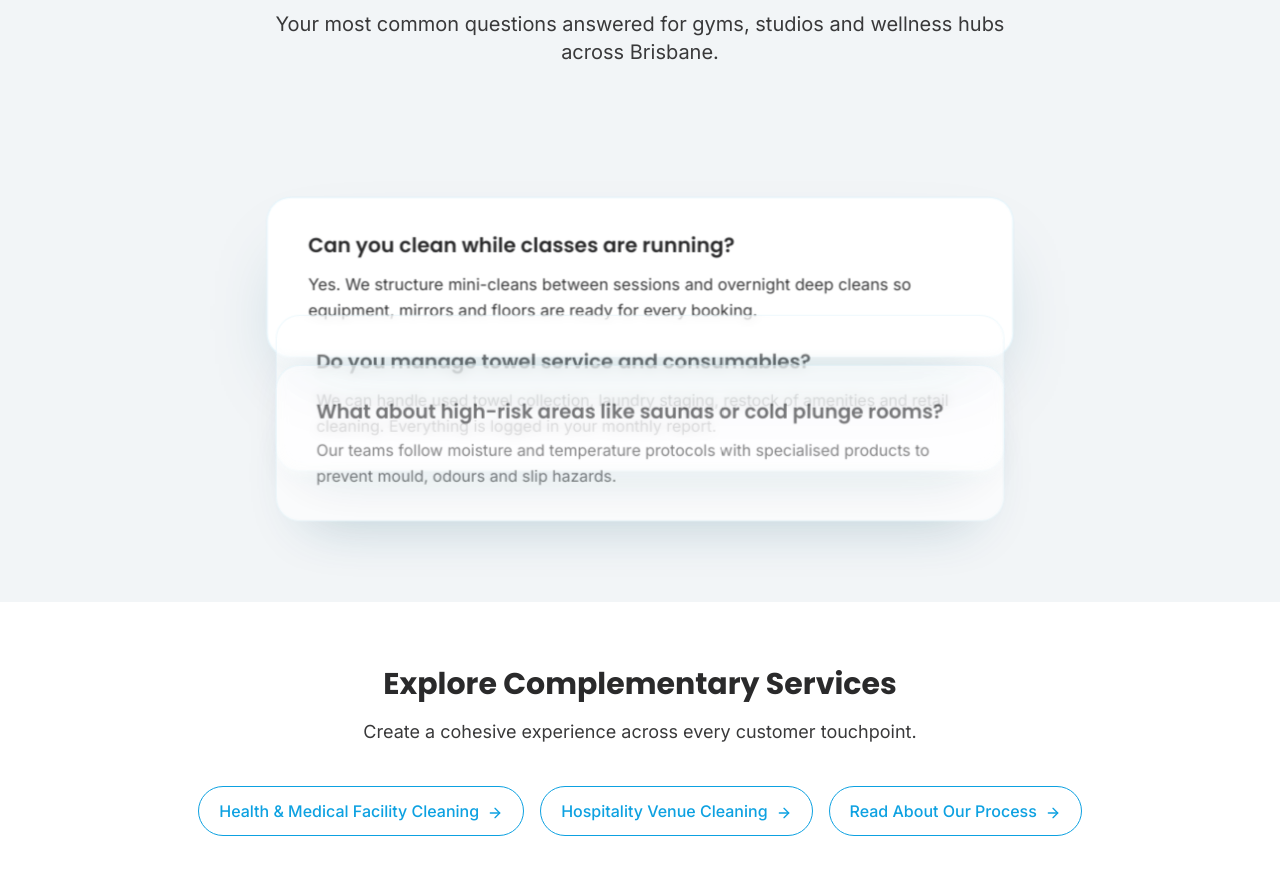
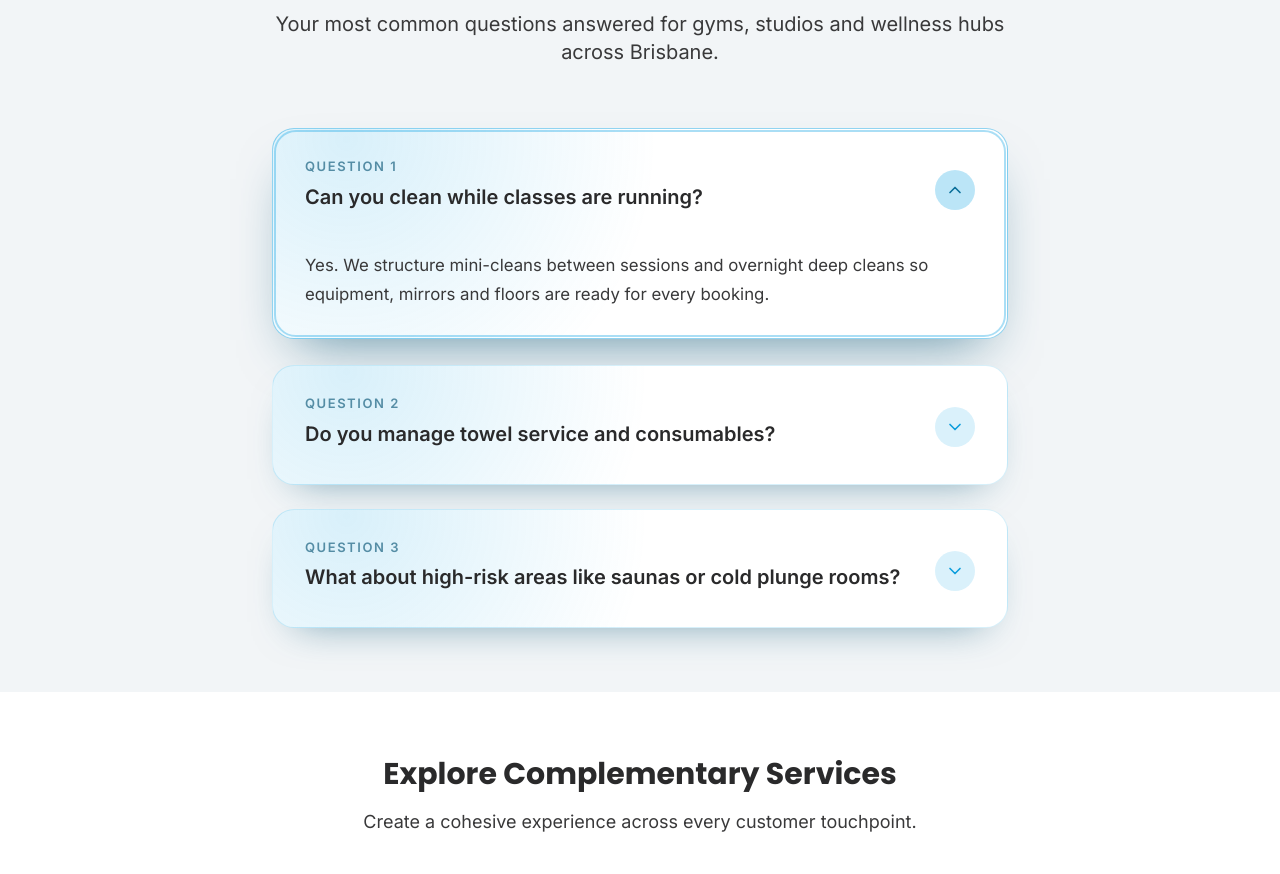
Before and after one commit to louiss09/mogcleaningwebsite, a React (Vite) app: page /services/fitness in a window 1280 px wide. Shown: the part 3360-4234 px from the top of the page. Built offline with nearby package versions, Linux system fonts and the light colour scheme; no server answers.

Commit message:
Polish FAQ accordion presentation

```diff
--- a/src/App.css
+++ b/src/App.css
@@ -257,90 +257,162 @@ h1, h2, h3, h4, h5, h6 {
 
 /* FAQ Stack Layout */
 .faq-stack {
-  position: relative;
   display: flex;
   flex-direction: column;
+  gap: 1.5rem;
   margin: 0;
-  padding-top: 2.5rem;
-  padding-bottom: 2.5rem;
-  --stack-gap: 48px;
-}
-
-@media (min-width: 768px) {
-  .faq-stack {
-    padding-top: 3rem;
-    padding-bottom: 3rem;
-  }
+  padding: 0;
 }
 
 .faq-stack-services {
   max-width: 46rem;
   margin-left: auto;
   margin-right: auto;
-  --stack-gap: 54px;
+  width: 100%;
 }
 
 .faq-card {
   position: relative;
-  background: rgba(255, 255, 255, 0.96);
-  border-radius: 24px;
-  border: 1px solid rgba(12, 161, 225, 0.12);
-  box-shadow: 0 30px 60px -32px rgba(11, 86, 118, 0.45);
-  padding: 1.75rem 2rem;
-  backdrop-filter: blur(6px);
-  transition: transform 0.3s ease, box-shadow 0.3s ease;
-  --stack-index: 0;
+  background: radial-gradient(circle at 10% 5%, rgba(13, 161, 225, 0.16) 0%, rgba(255, 255, 255, 0) 45%),
+    #ffffff;
+  border-radius: 22px;
+  border: 1px solid rgba(12, 161, 225, 0.16);
+  box-shadow: 0 18px 40px -24px rgba(11, 86, 118, 0.6);
+  overflow: hidden;
+  transition: border-color 0.25s ease, box-shadow 0.25s ease, transform 0.25s ease;
 }
 
-@media (min-width: 768px) {
-  .faq-card {
-    padding: 2rem 2.5rem;
-    margin-top: calc(var(--stack-index, 0) * -1 * var(--stack-gap));
+.faq-card__accent {
+  position: absolute;
+  inset: 1px;
+  border-radius: inherit;
+  pointer-events: none;
+  border: 2px solid rgba(13, 161, 225, 0.35);
+  opacity: 0;
+  transition: opacity 0.25s ease;
+}
+
+.faq-card.is-open {
+  border-color: rgba(13, 161, 225, 0.45);
+  box-shadow: 0 26px 55px -25px rgba(11, 86, 118, 0.65);
+  transform: translateY(-2px);
+}
+
+.faq-card.is-open .faq-card__accent {
+  opacity: 1;
+}
+
+.faq-card__button {
+  width: 100%;
+  display: flex;
+  align-items: center;
+  justify-content: space-between;
+  gap: 1.5rem;
+  padding: 1.75rem 2rem 1.5rem;
+  background: transparent;
+  border: none;
+  text-align: left;
+  cursor: pointer;
+  color: #2a2a2b;
+  font: inherit;
+  position: relative;
+  z-index: 1;
+}
+
+.faq-card__button:hover {
+  background-color: rgba(13, 161, 225, 0.08);
+}
+
+.faq-card__button:focus-visible {
+  outline: 3px solid rgba(13, 161, 225, 0.6);
+  outline-offset: 4px;
+}
+
+.faq-card__button-inner {
+  display: grid;
+  gap: 0.4rem;
+}
+
+.faq-card__label {
+  font-size: 0.8125rem;
+  text-transform: uppercase;
+  letter-spacing: 0.12em;
+  font-weight: 600;
+  color: rgba(11, 86, 118, 0.65);
+}
+
+.faq-card__question {
+  display: block;
+}
+
+.faq-card__icon {
+  display: inline-flex;
+  align-items: center;
+  justify-content: center;
+  width: 2.5rem;
+  height: 2.5rem;
+  border-radius: 999px;
+  background: rgba(13, 161, 225, 0.15);
+  color: #0d9edc;
+  transition: transform 0.25s ease, background 0.25s ease, color 0.25s ease;
+}
+
+.faq-card__icon svg {
+  width: 1.25rem;
+  height: 1.25rem;
+}
+
+.faq-card__icon.open {
+  transform: rotate(180deg);
+  background: rgba(13, 161, 225, 0.28);
+  color: #0a6f9a;
+}
+
+.faq-card__answer {
+  max-height: 0;
+  overflow: hidden;
+  transition: max-height 0.35s ease, padding-top 0.35s ease, padding-bottom 0.35s ease;
+  padding: 0 2rem;
+}
+
+.faq-card__answer-inner {
+  padding-bottom: 1.75rem;
+}
+
+.faq-card__answer.open {
+  max-height: 900px;
+  padding-top: 0.25rem;
+}
+
+.faq-card__answer p {
+  margin: 0;
+  font-size: 1.05rem;
+  line-height: 1.75;
+}
+
+@media (max-width: 767px) {
+  .faq-card__button {
+    padding: 1.35rem 1.5rem 1.15rem;
+  }
+
+  .faq-card__answer {
+    padding-left: 1.5rem;
+    padding-right: 1.5rem;
+  }
+
+  .faq-card__icon {
+    width: 2.25rem;
+    height: 2.25rem;
   }
 }
 
-.faq-card__glow {
-  position: absolute;
-  inset: 0;
-  border-radius: inherit;
-  background: linear-gradient(135deg, rgba(13, 161, 225, 0.12), rgba(92, 201, 112, 0.08));
-  opacity: 0;
-  transition: opacity 0.3s ease;
-  pointer-events: none;
-}
+@media (prefers-reduced-motion: reduce) {
+  .faq-card__answer {
+    transition: none;
+  }
 
-.faq-card[data-state='active'] {
-  opacity: 1;
-  transform: translate3d(0, -6px, 0) scale(1.015);
-  box-shadow: 0 40px 80px -32px rgba(11, 86, 118, 0.38);
-}
-
-.faq-card[data-state='past'] {
-  opacity: 0.78;
-  transform: translate3d(0, 0, 0) scale(0.995);
-  filter: saturate(0.92);
-}
-
-.faq-card[data-state='upcoming'] {
-  opacity: 0.62;
-  transform: translate3d(0, 6px, 0) scale(0.99);
-  filter: saturate(0.9);
-}
-
-.faq-card:hover {
-  box-shadow: 0 35px 70px -30px rgba(11, 86, 118, 0.55);
-  transform: translate3d(0, -2px, 0);
-}
-
-.faq-card:hover .faq-card__glow {
-  opacity: 1;
-}
-
-@media (max-width: 767px) {
-  .faq-stack .faq-card {
-    margin-top: 0 !important;
-    opacity: 1;
-    transform: none;
-    filter: none;
+  .faq-card__answer.open {
+    max-height: none;
+    padding-top: 0.75rem;
   }
 }
--- a/src/components/FAQStack.tsx
+++ b/src/components/FAQStack.tsx
@@ -13,91 +13,71 @@ type FAQStackProps = {
   answerClassName?: string;
 };
 
-const clamp = (value: number, min: number, max: number) => Math.min(max, Math.max(min, value));
-
 const FAQStack: React.FC<FAQStackProps> = ({
   items,
   className = '',
   cardClassName = '',
-  questionClassName = 'text-xl font-semibold text-charcoal mb-3',
+  questionClassName = 'text-xl font-semibold text-charcoal',
   answerClassName = 'text-jet leading-relaxed',
 }) => {
-  const stackRef = React.useRef<HTMLDivElement | null>(null);
-  const [activeIndex, setActiveIndex] = React.useState(0);
+  const [openIndex, setOpenIndex] = React.useState<number | null>(items.length > 0 ? 0 : null);
+  const instanceId = React.useId();
 
-  // Animate on scroll
-  React.useEffect(() => {
-    const node = stackRef.current;
-    if (!node) return;
-
-    let rafId: number | null = null;
-
-    const update = () => {
-      rafId = null;
-      const rect = node.getBoundingClientRect();
-      const viewport = window.innerHeight || 1;
-      const start = viewport * 0.75;
-      const end = viewport * 0.1;
-      const range = rect.height + start - end;
-      const distance = start - rect.top;
-      const progress = clamp(distance / range, 0, 1);
-      const calculatedIndex = clamp(Math.round(progress * (items.length - 1)), 0, items.length - 1);
-      setActiveIndex(calculatedIndex);
-    };
-
-    const handleScroll = () => {
-      if (rafId === null) rafId = window.requestAnimationFrame(update);
-    };
-
-    handleScroll();
-    window.addEventListener('scroll', handleScroll, { passive: true });
-    window.addEventListener('resize', handleScroll);
-
-    return () => {
-      if (rafId !== null) window.cancelAnimationFrame(rafId);
-      window.removeEventListener('scroll', handleScroll);
-      window.removeEventListener('resize', handleScroll);
-    };
-  }, [items.length]);
-
-  // Optional: Clicking a card brings it to the top
-  const handleCardClick = (index: number) => {
-    setActiveIndex(index);
-    // Optionally scroll to the FAQ stack for context
-    stackRef.current?.scrollIntoView({ behavior: 'smooth', block: 'center' });
+  const handleToggle = (index: number) => {
+    setOpenIndex((current) => (current === index ? null : index));
   };
 
   return (
-    <div
-      ref={stackRef}
-      className={`faq-stack motion-ready ${className}`.trim()}
-      data-motion="rise"
-      data-stagger="true"
-    >
+    <div className={`faq-stack ${className}`.trim()}>
       {items.map((faq, index) => {
-        const position =
-          index === activeIndex
-            ? 'active'
-            : index < activeIndex
-            ? 'past'
-            : 'upcoming';
+        const isOpen = openIndex === index;
+        const questionId = `${instanceId}-faq-${index}-question`;
+        const answerId = `${instanceId}-faq-${index}-answer`;
 
         return (
           <article
             key={faq.question}
-            className={`faq-card motion-child ${cardClassName}`.trim()}
-            data-state={position}
-            style={{ '--stack-index': index } as React.CSSProperties & { '--stack-index': number }}
-            tabIndex={0}
-            aria-current={index === activeIndex}
-            onClick={() => handleCardClick(index)}
-            onKeyPress={e => {
-              if (e.key === 'Enter' || e.key === ' ') handleCardClick(index);
-            }}
+            className={`faq-card ${isOpen ? 'is-open' : ''} ${cardClassName}`.trim()}
           >
-            <div className="faq-card__glow" aria-hidden="true" />
-            <h3 className={questionClassName}>{faq.question}</h3>
-            <p className={answerClassName}>{faq.answer}</p>
+            <span className="faq-card__accent" aria-hidden="true" />
+            <button
+              type="button"
+              id={questionId}
+              className="faq-card__button"
+              aria-expanded={isOpen}
+              aria-controls={answerId}
+              onClick={() => handleToggle(index)}
+            >
+              <span className="faq-card__button-inner">
+                <span className="faq-card__label">Question {index + 1}</span>
+                <span className={`faq-card__question ${questionClassName}`.trim()}>
+                  {faq.question}
+                </span>
+              </span>
+              <span className={`faq-card__icon ${isOpen ? 'open' : ''}`.trim()} aria-hidden="true">
+                <svg viewBox="0 0 24 24" focusable="false" role="presentation">
+                  <path
+                    d="M6 9l6 6 6-6"
+                    fill="none"
+                    stroke="currentColor"
+                    strokeWidth="2"
+                    strokeLinecap="round"
+                    strokeLinejoin="round"
+                  />
+                </svg>
+              </span>
+            </button>
+            <div
+              id={answerId}
+              role="region"
+              aria-labelledby={questionId}
+              aria-hidden={!isOpen}
+              className={`faq-card__answer ${isOpen ? 'open' : ''}`.trim()}
+            >
+              <div className="faq-card__answer-inner">
+                <p className={answerClassName}>{faq.answer}</p>
+              </div>
+            </div>
           </article>
         );
       })}
```
Also changed, not shown: 5 other files (tests, documents, lock files or other folders).
